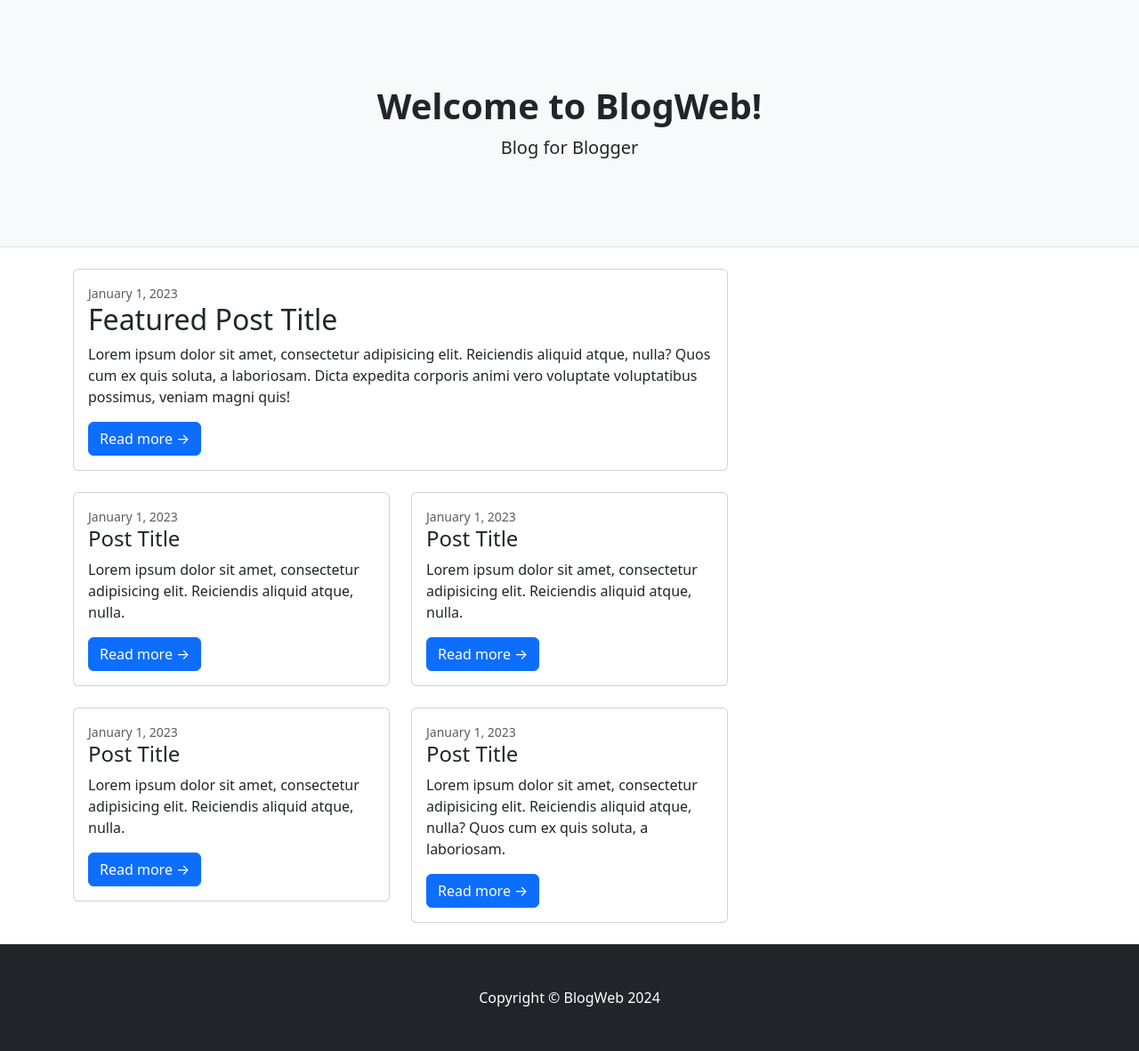
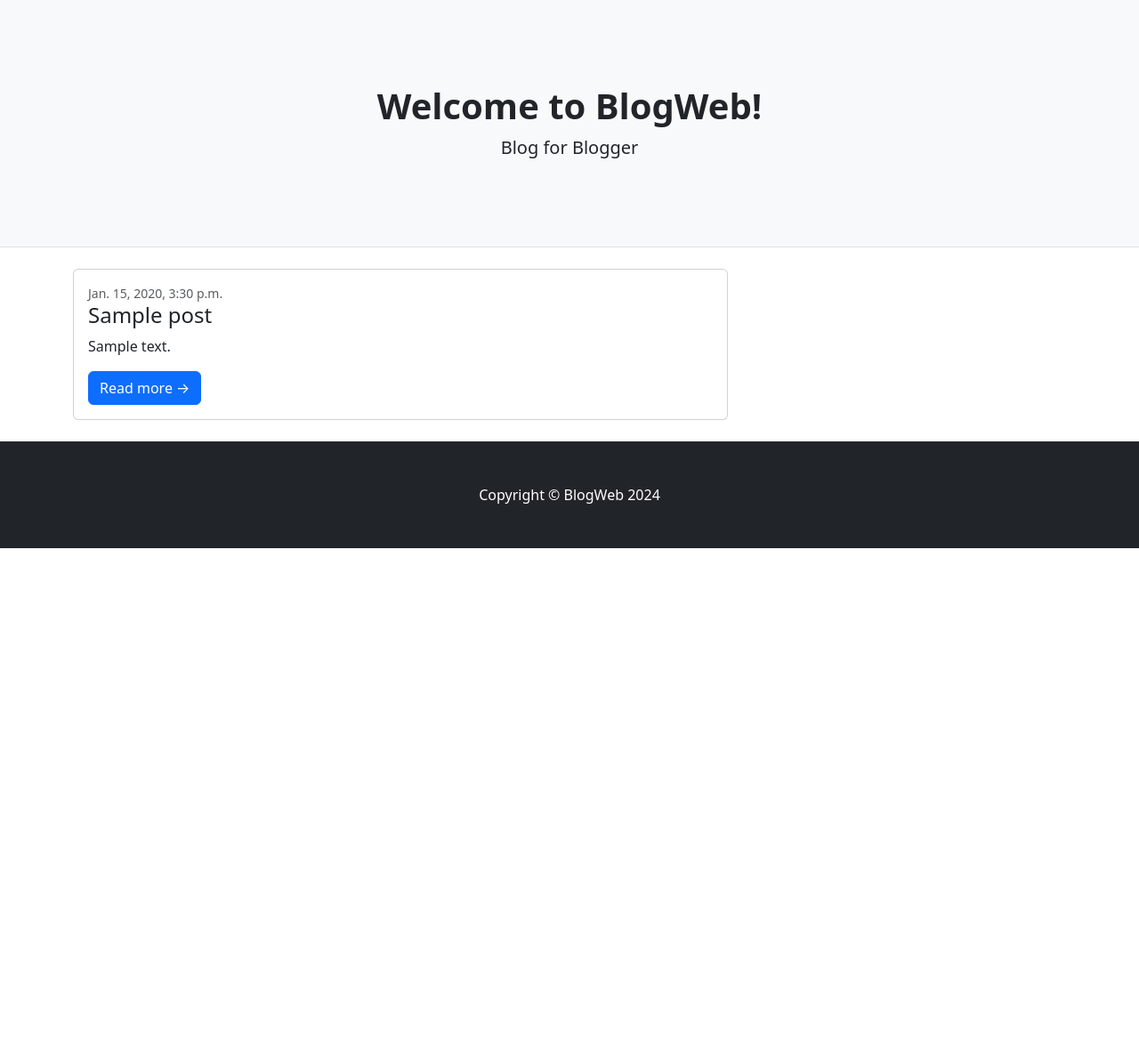
Before and after one commit to bytesiddhant22/BlogWeb, a Django app: page / in a window 1280 px wide. Shown: the part 57-1238 px from the top of the page at 89% size. After the commit the page ends 673 px from the top, so only its background shows below. Run offline with Django 5.2, Linux system fonts and the light colour scheme; tables that the repository leaves empty hold one stand-in row (values such as "Sample post").

Commit message:
Feed feature added

```diff
--- a/blog/admin.py
+++ b/blog/admin.py
@@ -1,5 +1,6 @@
 from django.contrib import admin
-from .models import Post
+from .models import Post , Comment
 # Register your models here.
 
 admin.site.register(Post)
+admin.site.register(Comment)
--- a/blog/models.py
+++ b/blog/models.py
@@ -3,6 +3,11 @@ from django.utils.text import slugify
 from django.contrib.auth.models import User
 from .utils import unique_slugify
 # Create your models here.
+
+REACH_CHOICES = [
+    ('featured' , 'Featured'),
+    ('normal','Normal')
+]
 
 class Post(models.Model):
     title = models.CharField(max_length=256)
@@ -10,6 +15,7 @@ class Post(models.Model):
     slug = models.SlugField(max_length=300 , unique=True)
     created = models.DateTimeField(auto_now_add=True)
     content = models.TextField()
+    reach = models.CharField(max_length=20, choices=REACH_CHOICES , default='normal')
 
     class Meta:
         ordering = ['-created']
@@ -20,7 +26,7 @@ class Post(models.Model):
         super().save(*args , **kwargs)
 
     def __str__(self):
-        return str(self.title + " by " + self.author)
+        return str(self.title + " by " + self.author.username)
 
 class Comment(models.Model):
     post = models.ForeignKey(Post , on_delete=models.CASCADE , related_name='comments')
@@ -29,4 +35,4 @@ class Comment(models.Model):
     created_at = models.DateTimeField(auto_now_add=True)
 
     def __str__(self):
-        return f"Comment by {self.author.name} on {self.post.title}"
+        return "Comment by " + self.author.username + " on  " + self.post.title
--- a/main/views.py
+++ b/main/views.py
@@ -5,7 +5,11 @@ from blog.models import Post
 # Create your views here.
 
 def index(request):
-    return render(request , 'index.html')
+    featured = Post.objects.filter(reach='featured').first()
+    normalpost = Post.objects.filter(reach='normal').order_by('-created')[:6]
+
+
+    return render(request , 'index.html' , {'featured':featured , 'normalPost':normalpost})
 
 def contactus(request):
     if request.method == "POST":
@@ -29,8 +33,10 @@ def explore(request):
     if query:
         resultPost = Post.objects.filter(title__icontains=query)
 
+    rposts = Post.objects.order_by('?')[:3]
     context = {
         'query':query,
-        'post':resultPost
+        'post':resultPost,
+        'rpost':rposts
     }
     return render(request , 'explore.html', context)
--- a/templates/index.html
+++ b/templates/index.html
@@ -19,56 +19,32 @@
         <!-- Blog entries-->
         <div class="col-lg-8">
             <!-- Featured blog post-->
+            {% if featured %}
             <div class="card mb-4">
                 <div class="card-body">
-                    <div class="small text-muted">January 1, 2023</div>
-                    <h2 class="card-title">Featured Post Title</h2>
-                    <p class="card-text">Lorem ipsum dolor sit amet, consectetur adipisicing elit. Reiciendis aliquid atque, nulla? Quos cum ex quis soluta, a laboriosam. Dicta expedita corporis animi vero voluptate voluptatibus possimus, veniam magni quis!</p>
-                    <a class="btn btn-primary" href="#!">Read more →</a>
+                    <div class="small text-muted">{{ featured.created }}</div>
+                    <h2 class="card-title h4">{{ featured.title }}</h2>
+                    <p class="card-text">{{ featured.content |truncatewords:20  }}</p>
+                    <a class="btn btn-primary" href="/post/{{featured.slug}}">Read more →</a> <!-- Ensure URL pattern and view exist -->
                 </div>
             </div>
-            <!-- Nested row for non-featured blog posts-->
+        {% endif %}
+
             <div class="row">
-                <div class="col-lg-6">
-                    <!-- Blog post-->
-                    <div class="card mb-4">
+                {% for post in normalPost %}
+                <!-- Blog post -->
+                <div class="col-md-6 mb-4">
+                    <div class="card h-100">
                         <div class="card-body">
-                            <div class="small text-muted">January 1, 2023</div>
-                            <h2 class="card-title h4">Post Title</h2>
-                            <p class="card-text">Lorem ipsum dolor sit amet, consectetur adipisicing elit. Reiciendis aliquid atque, nulla.</p>
-                            <a class="btn btn-primary" href="#!">Read more →</a>
-                        </div>
-                    </div>
-                    <!-- Blog post-->
-                    <div class="card mb-4">
-                        <div class="card-body">
-                            <div class="small text-muted">January 1, 2023</div>
-                            <h2 class="card-title h4">Post Title</h2>
-                            <p class="card-text">Lorem ipsum dolor sit amet, consectetur adipisicing elit. Reiciendis aliquid atque, nulla.</p>
-                            <a class="btn btn-primary" href="#!">Read more →</a>
+                            <div class="small text-muted">{{ post.created }}</div>
+                            <h2 class="card-title h5">{{ post.title }}</h2>
+                            <p class="card-text">{{ post.content|truncatewords:20 }}</p> <!-- Truncate content for better display -->
+                            <a class="btn btn-primary" href="/post/{{post.slug}}">Read more →</a> <!-- Ensure URL pattern and view exist -->
                         </div>
                     </div>
                 </div>
-                <div class="col-lg-6">
-                    <!-- Blog post-->
-                    <div class="card mb-4">
-                        <div class="card-body">
-                            <div class="small text-muted">January 1, 2023</div>
-                            <h2 class="card-title h4">Post Title</h2>
-                            <p class="card-text">Lorem ipsum dolor sit amet, consectetur adipisicing elit. Reiciendis aliquid atque, nulla.</p>
-                            <a class="btn btn-primary" href="#!">Read more →</a>
-                        </div>
-                    </div>
-                    <!-- Blog post-->
-                    <div class="card mb-4">
-                        <div class="card-body">
-                            <div class="small text-muted">January 1, 2023</div>
-                            <h2 class="card-title h4">Post Title</h2>
-                            <p class="card-text">Lorem ipsum dolor sit amet, consectetur adipisicing elit. Reiciendis aliquid atque, nulla? Quos cum ex quis soluta, a laboriosam.</p>
-                            <a class="btn btn-primary" href="#!">Read more →</a>
-                        </div>
-                    </div>
-                </div>
+                {% endfor %}
+
             </div>
 
         </div>
```
Also changed, not shown: templates/explore.html (+22 -0 lines), blog/migrations/0003_post_reach.py (added).
